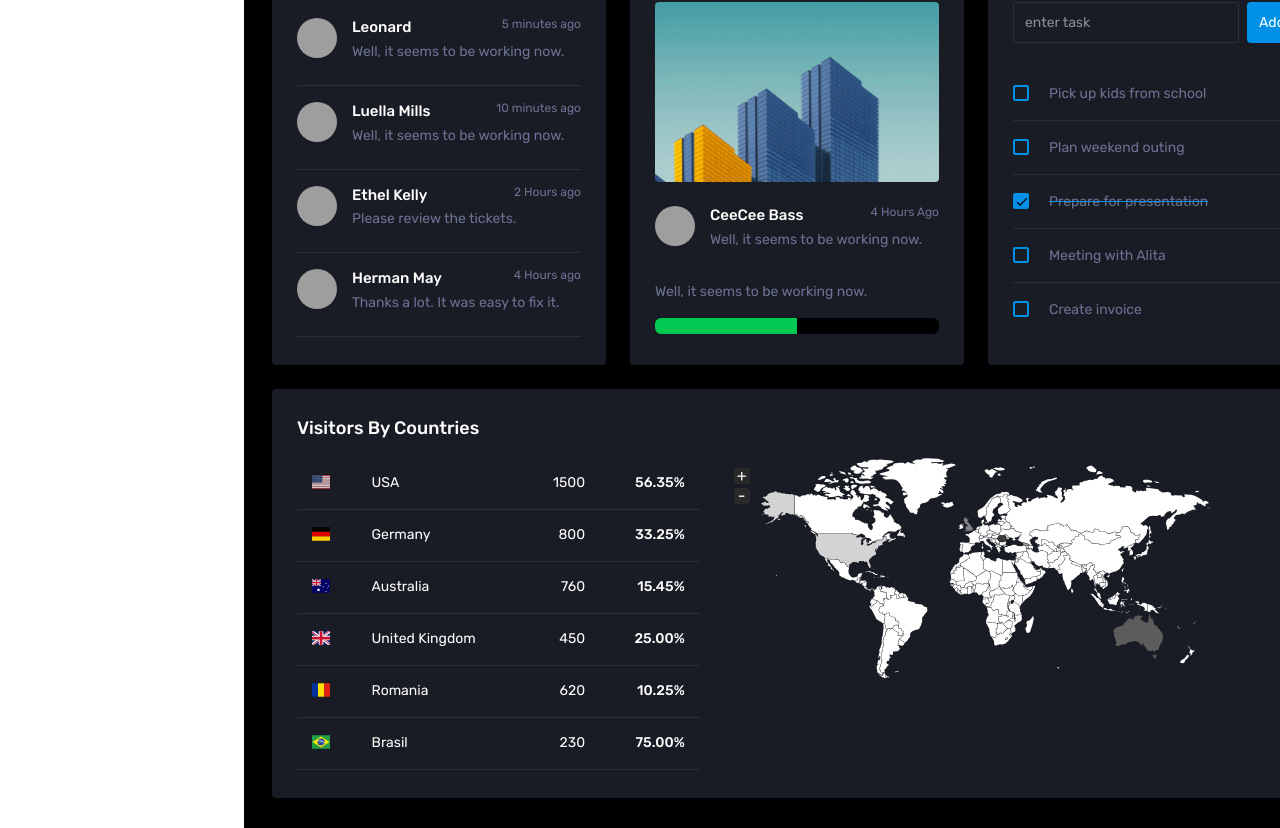
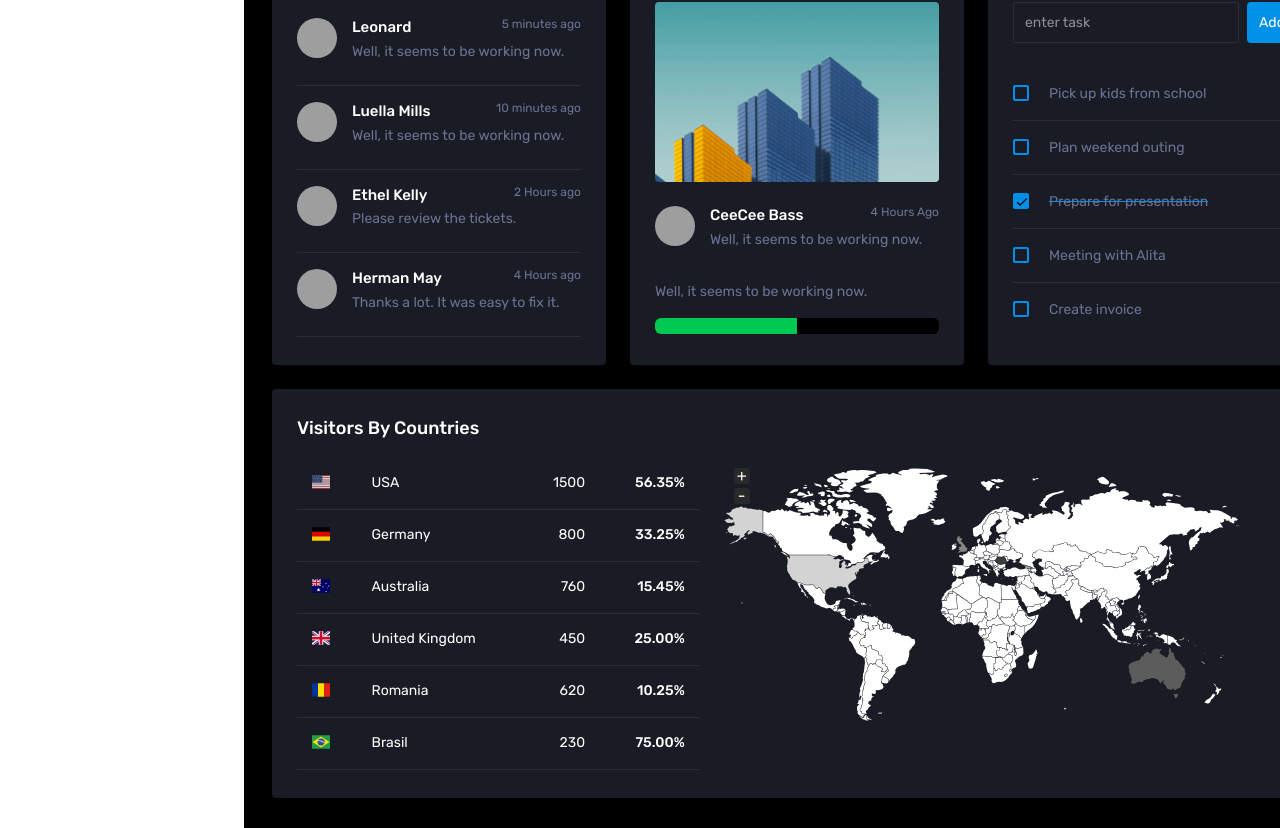
Before and after one commit to VISHNU-M123/PHOZOGY, a React (Vite) app in the folder admin/: page / in a window 1280 px wide. Shown: the part 1507-2335 px from the top of the page. Built offline with nearby package versions, Linux system fonts and the light colour scheme; grey boxes are pictures that could not be loaded.

Commit message:
map corrected

```diff
--- a/admin/src/pages/Dashboard.jsx
+++ b/admin/src/pages/Dashboard.jsx
@@ -811,16 +811,15 @@ const Dashboard = () => {
                             </table>
                           </div>
                         </div>
-                        <div className="px-3 md:w-7/12 w-full">
+                        <div className="px-3 md:w-7/12 w-full relative">
+                          { toolTip.visible && (
+                            <div className="absolute bg-[#292929] bg-opacity-80 text-white px-3 py-2 rounded text-sm font-[200] pointer-events-none z-50 transition-opacity duration-300 whitespace-nowrap" style={{left: `${toolTip.x}px`, top: `${toolTip.y}px`, transform: 'translateX(-50%)'}}>
+                              {toolTip.content}
+                            </div>
+                          )}
                           <div className="w-full h-[300px]">
                             <div ref={mapRef} className="bg-transparent w-full h-full relative overflow-hidden" onMouseMove={handleMouseMove}>
-                              { toolTip.visible && (
-                                <div className="absolute bg-[#292929] bg-opacity-80 text-white px-3 py-2 rounded text-sm font-[200] pointer-events-none z-50 transition-opacity duration-300 whitespace-nowrap" style={{left: `${toolTip.x}px`, top: `${toolTip.y}px`, transform: 'translateX(-50%)'}}>
-                                  {toolTip.content}
-                                  <div className="absolute top-full left-1/2 transform -translate-x-1/2 w-0 h-0 border-l-[5px] border-r-[5px] border-t-[5px] border-l-transparent border-t-black border-t-opacity-80"></div>
-                                </div>
-                              )}
-                              <svg viewBox="0 0 1000 600" xmlns="http://www.w3.org/2000/svg" className="align-middle w-full h-[300px]">
+                              <svg viewBox="0 0 1000 487.8" preserveAspectRatio="xMidYMid meet" xmlns="http://www.w3.org/2000/svg" className="align-middle w-full h-[300px]">
                                 <defs></defs>
                                 <g>
                                   <path d="M651.84,230.21l-0.6,-2.0l-1.36,-1.71l-2.31,-0.11l-0.41,0.48l0.2,0.94l-0.53,0.99l-0.72,-0.36l-0.68,0.35l-1.2,-0.36l-0.37,-2.0l-0.81,-1.86l0.39,-1.46l-0.22,-0.47l-1.14,-0.53l0.29,-0.5l1.48,-0.94l0.03,-0.65l-1.55,-1.22l0.55,-1.14l1.61,0.94l1.04,0.15l0.18,1.54l0.34,0.35l5.64,0.63l-0.84,1.64l-1.22,0.34l-0.77,1.51l0.07,0.47l1.37,1.37l0.67,-0.19l0.42,-1.39l1.21,3.84l-0.03,1.21l-0.33,-0.15l-0.4,0.28Z" data-code="BD" data-name="Bangladesh" fill="white" fillOpacity="1" stroke="none" strokeWidth="0" strokeOpacity="1" fillRule="evenodd" className="world-map-path cursor-pointer transition-all duration-300 hover:fill-gray-300 hover:stroke-gray-600 hover:stroke-1" onMouseEnter={(e) => handleMouseEnter(e, 'Bangladesh')} onMouseLeave={handleMouseLeave} onClick={() => handleCountryClick('Bangladesh', 'BD')}></path>
@@ -1007,8 +1006,8 @@ const Dashboard = () => {
                               </svg>
                               <div className="top-[10px] w-[16px] h-[16px] absolute left-[10px] rounded-[3px] bg-[#292929] p-[3px] text-white cursor-pointer leading-[10px] text-center">+</div>
                               <div className="top-[30px] w-[16px] h-[16px] absolute left-[10px] rounded-[3px] bg-[#292929] p-[3px] text-white cursor-pointer leading-[10px] text-center">-</div>
-                              <div></div>
-                              <div></div>
+                              <div className="absolute bottom-0 right-0"></div>
+                              <div className="absolute top-0 right-0"></div>
                             </div>
                           </div>
                         </div>
```
